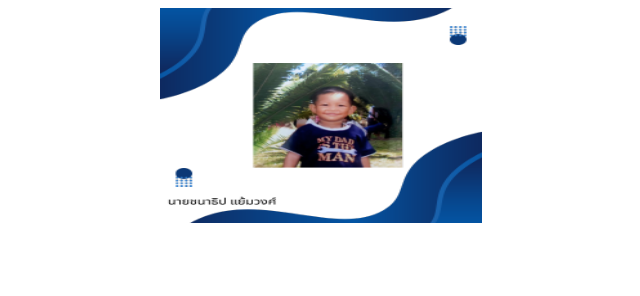
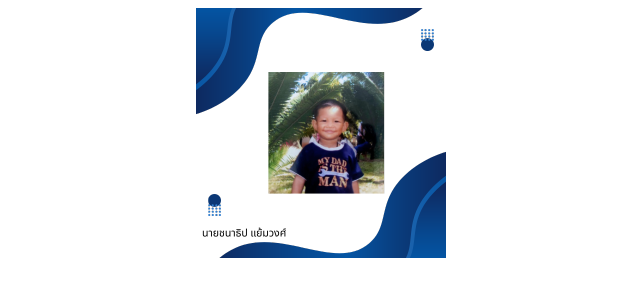
Before and after one commit to ChanathipDoi/Chanaweb001, a plain HTML site: page index.html in a window 1280 px wide. Shown: the whole page, without its empty margins (319-959 px from the left). Drawn offline with Linux system fonts and the light colour scheme.

Commit message:
Add files via upload

```diff
--- a/index.html
+++ b/index.html
@@ -1 +1 @@
- <center><img src="image/Chana.png" alt="My Picture" width="322" height="215"></center>
+ <center><img src="image/Chana.png" alt="My Picture" width="250" height="250"></center>
```
